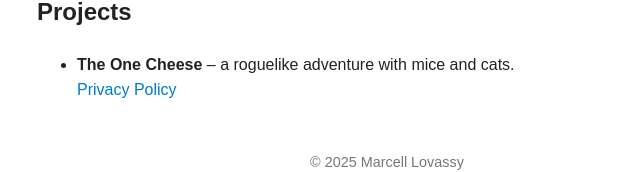
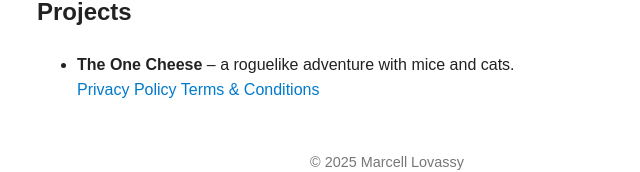
Before and after one commit to marcell-lovassy/marcell-lovassy.github.io, a plain HTML site: page index.html in a window 1280 px wide. Shown: the part 298-470 px from the top of the page, without its empty margins (253-893 px from the left). Drawn offline with Linux system fonts and the light colour scheme.

Commit message:
Add Terms & Conditions link to project list

```diff
--- a/index.html
+++ b/index.html
@@ -44,6 +44,7 @@
     <li>
       <strong>The One Cheese</strong> – a roguelike adventure with mice and cats.<br>
       <a href="https://marcell-lovassy.github.io/theonecheese/privacypolicy/">Privacy Policy</a>
+      <a href="https://marcell-lovassy.github.io/theonecheese/termsandconditions/">Terms & Conditions</a>
       <!-- You can add: <a href=".../termsofservice/">Terms of Service</a> -->
     </li>
     <!-- Add more projects here -->
```
